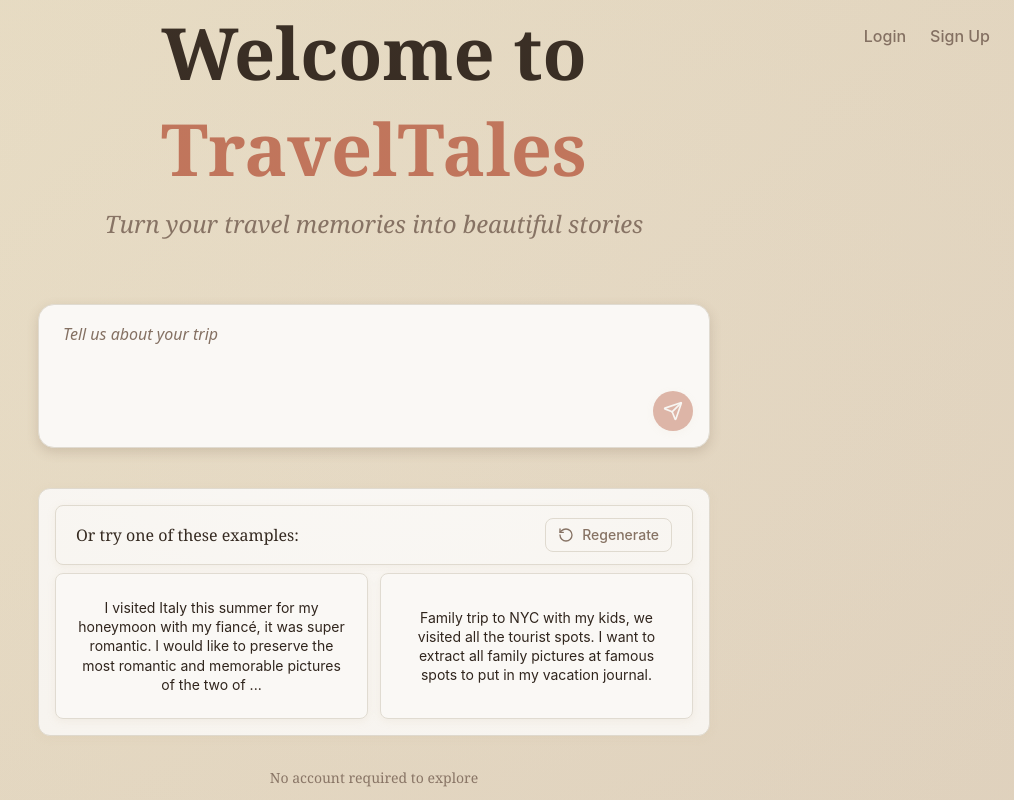
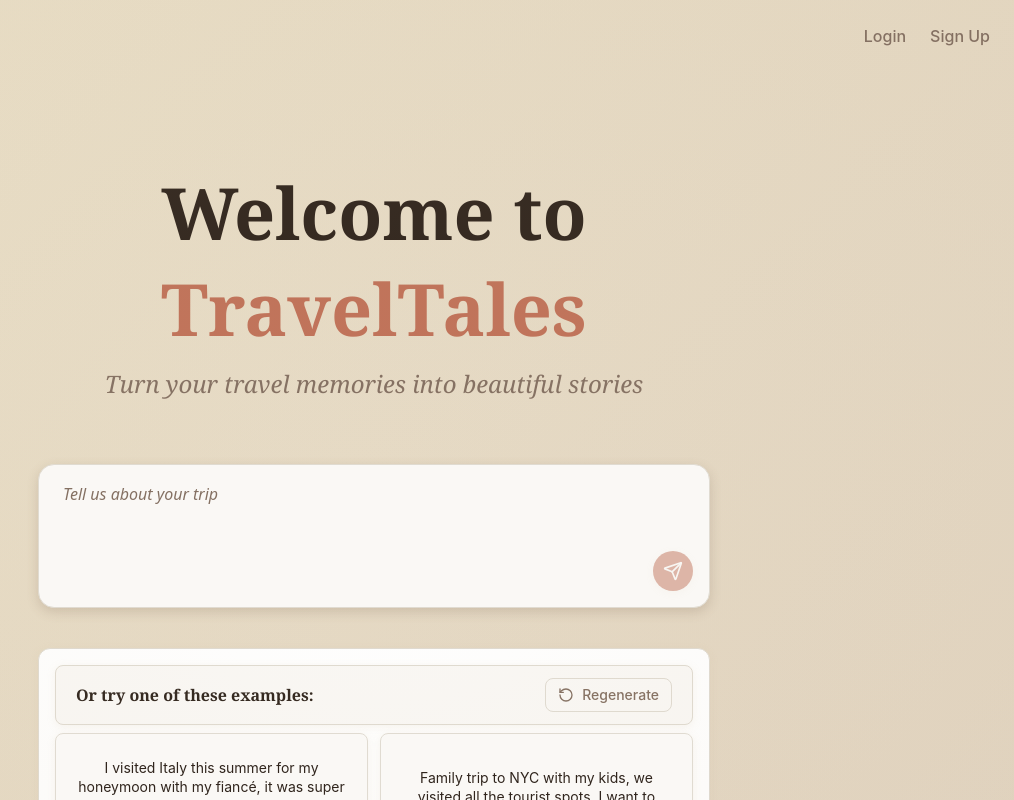
Before and after one commit to ibrahimm7004/travel-tales, a React (Vite) app: page /home in a window 1280 px wide. Shown: the top 800 px of the page, without its empty margins (266-1280 px from the left). Built offline with nearby package versions, Linux system fonts and the light colour scheme; no server answers; the HTML template or start-up script is replaced by a standard one.

Commit message:
updated chatbox styling

```diff
--- a/src/components/ChatboxWithSuggestions.tsx
+++ b/src/components/ChatboxWithSuggestions.tsx
@@ -104,12 +104,12 @@ export function ChatboxWithSuggestions({ onSend, onRegenerate }: ChatboxWithSugg
         animate={{ opacity: 1 }}
         transition={{ duration: 0.6, delay: 0.2 }}
       >
-        <div className="cards-wrapper mt-8 md:mt-10 rounded-xl border border-border bg-card shadow-soft p-3 md:p-4">
-          <div className="space-y-2">
+        <div className="cards-wrapper mt-8 md:mt-10 max-w-3xl mx-auto rounded-xl border border-border bg-white text-foreground shadow-soft p-3 md:p-4">
+        <div className="space-y-2">
           {/* Wide header card */}
           <Card className="border-border bg-card shadow-soft hover:shadow-vintage transition-all duration-200">
             <CardContent className="px-4 py-2.5 md:px-5 md:py-3 min-h-14 flex items-center justify-between gap-3">
-              <h3 className="font-serif text-base font-medium text-foreground">
+              <h3 className="font-serif text-sm md:text-base font-semibold text-foreground">
                 Or try one of these examples:
               </h3>
               <button
--- a/src/pages/Home.tsx
+++ b/src/pages/Home.tsx
@@ -231,7 +231,7 @@ export default function Home() {
 
       {/* Main content */}
       <div className="flex items-center justify-center min-h-screen p-4">
-        <div className="max-w-2xl w-full text-center animate-fade-slide-up">
+        <div className="max-w-2xl w-full text-center animate-fade-slide-up mt-20 md:mt-32 lg:mt-40">
           <div className="mb-16 space-y-6">
             <h1 className="text-6xl md:text-7xl font-serif font-semibold text-foreground leading-tight">
               Welcome to
```
